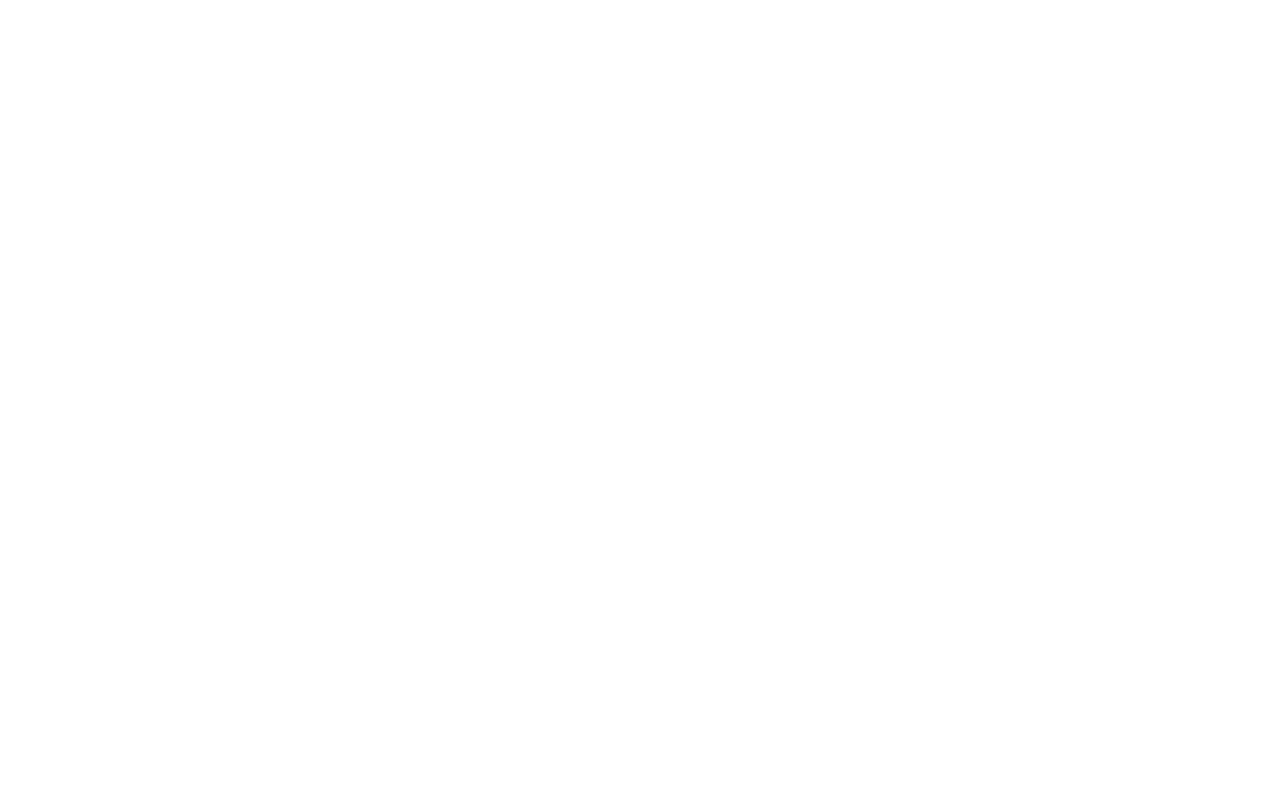
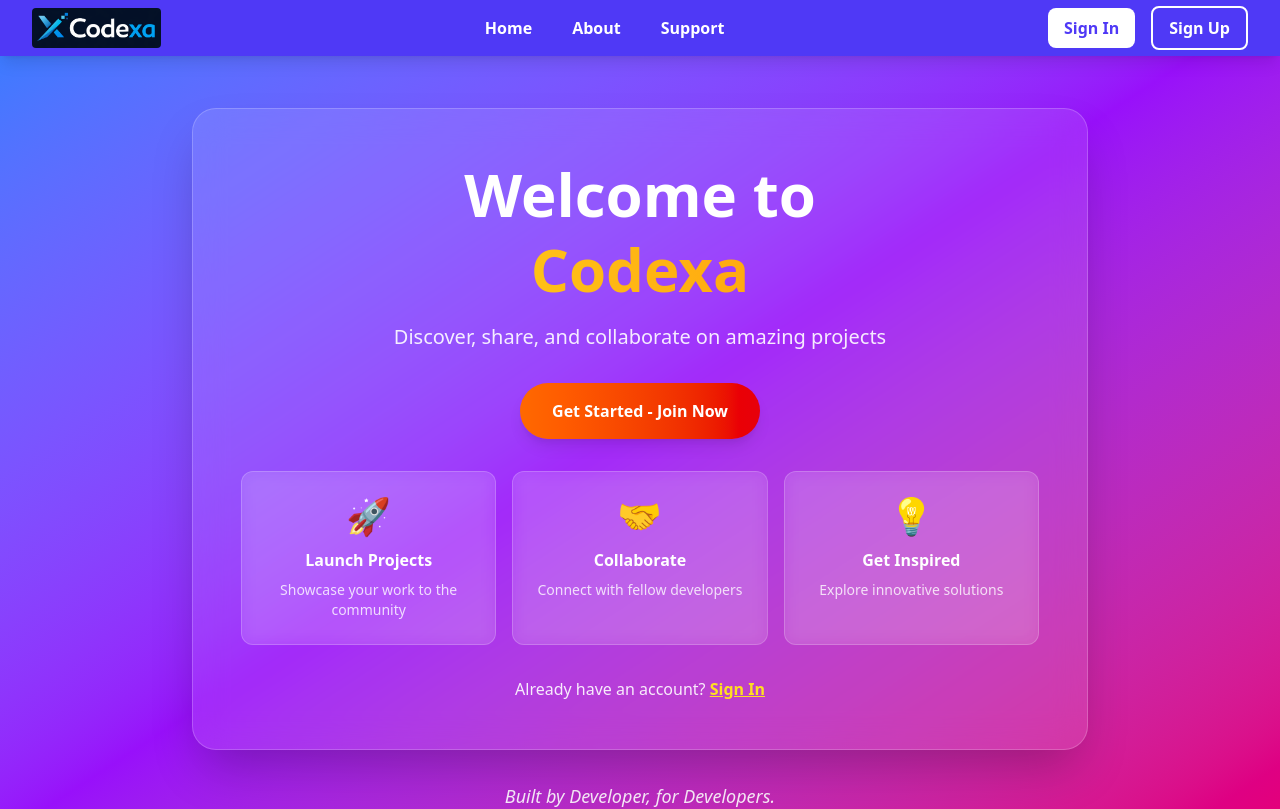
Before and after one commit to Balchand-dangi/Codexa, a React (Vite) app in the folder frontEnd/: page / in a window 1280 px wide. Before the commit this address had no page. Shown: the top 809 px of the page. Built offline with nearby package versions, Linux system fonts and the light colour scheme.

Commit message:
route bug fixed

```diff
--- a/frontEnd/src/App.jsx
+++ b/frontEnd/src/App.jsx
@@ -31,6 +31,12 @@
           }
         />
 
+        <Route
+          path="/"
+          element={
+            <Home loggedIn={loggedIn} setLoggedIn={setLoggedIn} />
+          }
+        />
 
         <Route
           path="/about"
@@ -38,6 +44,7 @@
             <Home loggedIn={loggedIn} setLoggedIn={setLoggedIn} />
           }
         />
+
         <Route
           path="/support"
           element={
@@ -54,16 +61,17 @@
           path="/signInForm"
           element={<SignInForm setLoggedIn={setLoggedIn} />}
         />
+
         <Route
           path="/teamStatus"
           element={<TeamStatus />}
         />
 
-
         <Route
           path="/upload"
           element={loggedIn ? <Upload /> : <SignInForm setLoggedIn={setLoggedIn} />}
         />
+
         <Route path="/verify-email/:token" element={<VerifyEmail />} />
         <Route path="/ComingSoon" element={<ComingSoon />} />
         <Route path="/MyProjects" element={<MyProjects />} />
```
